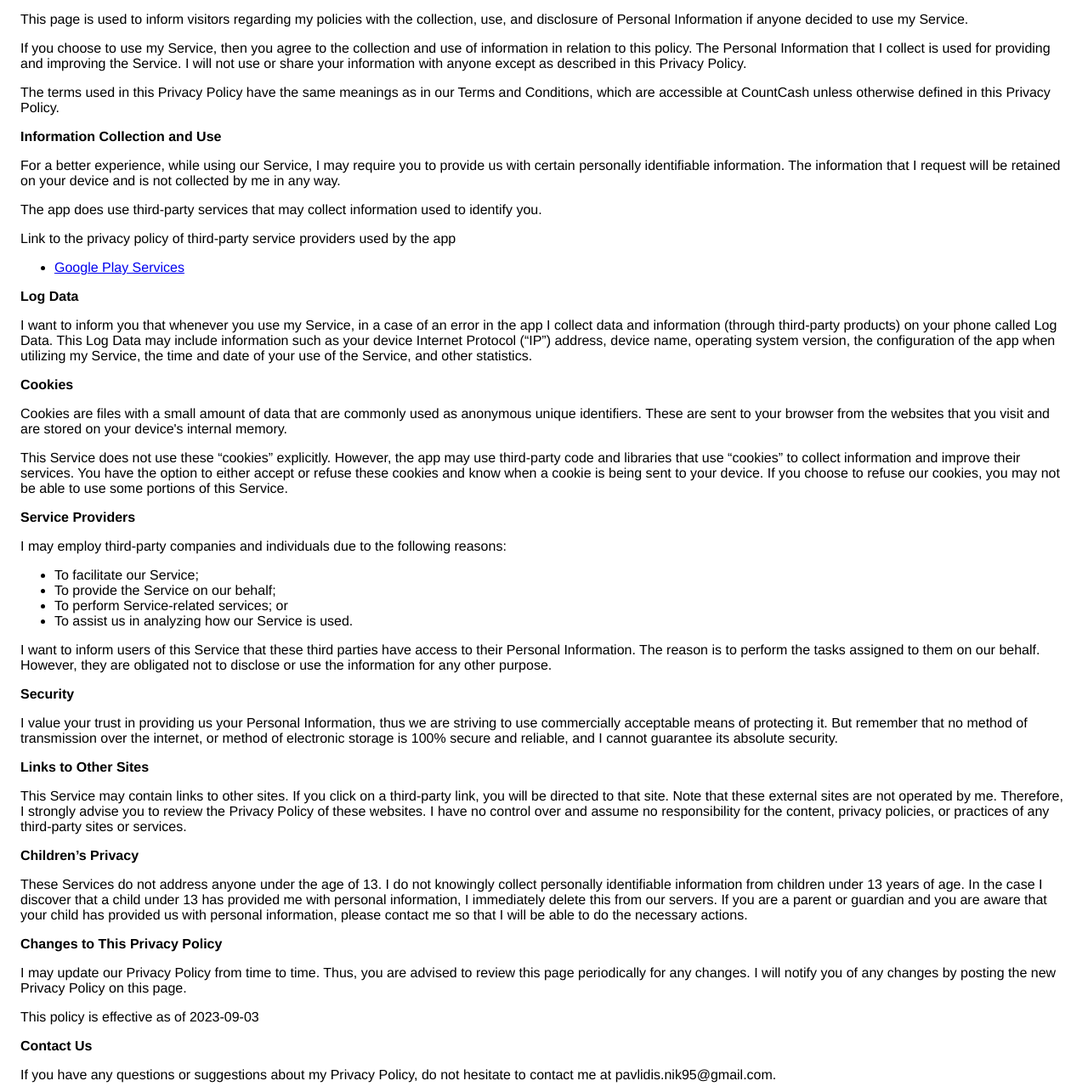
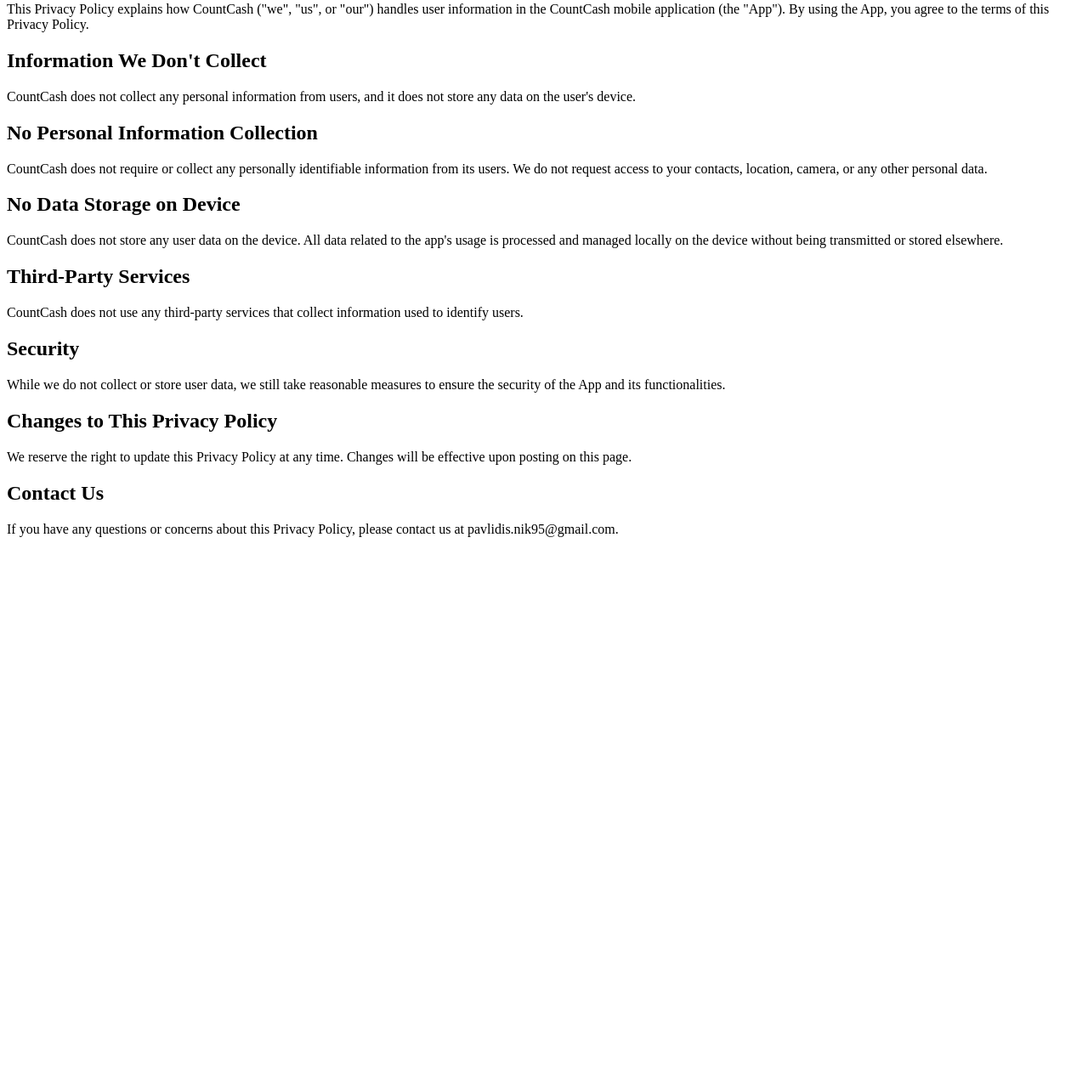
Before and after one commit to pavlidisnick/github.io, a plain HTML site: page count-cash-privacy-policy.html in a window 1280 px wide. Shown: the part 78-1363 px from the top of the page at 85% size. After the commit the page ends 800 px from the top, so only its background shows below. Drawn offline with Linux system fonts and the light colour scheme.

Commit message:
Update policy

```diff
--- a/count-cash-privacy-policy.html
+++ b/count-cash-privacy-policy.html
@@ -1,159 +1,53 @@
 <!DOCTYPE html>
-<html>
+<html lang="en">
 
 <head>
-    <meta charset='utf-8'>
-    <meta name='viewport' content='width=device-width'>
-    <title>Privacy Policy</title>
-    <style>
-        body {
-            font-family: 'Helvetica Neue', Helvetica, Arial, sans-serif;
-            padding: 1em;
-        }
-
-    </style>
+    <meta charset="UTF-8">
+    <meta http-equiv="X-UA-Compatible" content="IE=edge">
+    <meta name="viewport" content="width=device-width, initial-scale=1.0">
+    <title>Privacy Policy for CountCash</title>
 </head>
 
 <body>
-    <strong>Privacy Policy</strong>
-    <p>
-        Nick Pavlidis built the CountCash app as
-        a Free app. This SERVICE is provided by
-        Nick Pavlidis at no cost and is intended for use as
-        is.
-    </p>
-    <p>
-        This page is used to inform visitors regarding my
-        policies with the collection, use, and disclosure of Personal
-        Information if anyone decided to use my Service.
-    </p>
-    <p>
-        If you choose to use my Service, then you agree to
-        the collection and use of information in relation to this
-        policy. The Personal Information that I collect is
-        used for providing and improving the Service. I will not use or share your information with
-        anyone except as described in this Privacy Policy.
-    </p>
-    <p>
-        The terms used in this Privacy Policy have the same meanings
-        as in our Terms and Conditions, which are accessible at
-        CountCash unless otherwise defined in this Privacy Policy.
-    </p>
-    <p><strong>Information Collection and Use</strong></p>
-    <p>
-        For a better experience, while using our Service, I
-        may require you to provide us with certain personally
-        identifiable information. The information that
-        I request will be retained on your device and is not collected by me in any way.
-    </p>
-    <div>
-        <p>
-            The app does use third-party services that may collect
-            information used to identify you.
-        </p>
-        <p>
-            Link to the privacy policy of third-party service providers used
-            by the app
-        </p>
-        <ul>
-            <li><a href="https://www.google.com/policies/privacy/" target="_blank" rel="noopener noreferrer">Google Play
-                    Services</a></li>
-            <!----><!----><!----><!----><!----><!----><!----><!----><!----><!----><!----><!----><!----><!----><!----><!----><!----><!----><!----><!----><!----><!----><!----><!----><!----><!----><!----><!---->
-        </ul>
-    </div>
-    <p><strong>Log Data</strong></p>
-    <p>
-        I want to inform you that whenever you
-        use my Service, in a case of an error in the app
-        I collect data and information (through third-party
-        products) on your phone called Log Data. This Log Data may
-        include information such as your device Internet Protocol
-        (“IP”) address, device name, operating system version, the
-        configuration of the app when utilizing my Service,
-        the time and date of your use of the Service, and other
-        statistics.
-    </p>
-    <p><strong>Cookies</strong></p>
-    <p>
-        Cookies are files with a small amount of data that are
-        commonly used as anonymous unique identifiers. These are sent
-        to your browser from the websites that you visit and are
-        stored on your device's internal memory.
-    </p>
-    <p>
-        This Service does not use these “cookies” explicitly. However,
-        the app may use third-party code and libraries that use
-        “cookies” to collect information and improve their services.
-        You have the option to either accept or refuse these cookies
-        and know when a cookie is being sent to your device. If you
-        choose to refuse our cookies, you may not be able to use some
-        portions of this Service.
-    </p>
-    <p><strong>Service Providers</strong></p>
-    <p>
-        I may employ third-party companies and
-        individuals due to the following reasons:
-    </p>
-    <ul>
-        <li>To facilitate our Service;</li>
-        <li>To provide the Service on our behalf;</li>
-        <li>To perform Service-related services; or</li>
-        <li>To assist us in analyzing how our Service is used.</li>
-    </ul>
-    <p>
-        I want to inform users of this Service
-        that these third parties have access to their Personal
-        Information. The reason is to perform the tasks assigned to
-        them on our behalf. However, they are obligated not to
-        disclose or use the information for any other purpose.
-    </p>
-    <p><strong>Security</strong></p>
-    <p>
-        I value your trust in providing us your
-        Personal Information, thus we are striving to use commercially
-        acceptable means of protecting it. But remember that no method
-        of transmission over the internet, or method of electronic
-        storage is 100% secure and reliable, and I cannot
-        guarantee its absolute security.
-    </p>
-    <p><strong>Links to Other Sites</strong></p>
-    <p>
-        This Service may contain links to other sites. If you click on
-        a third-party link, you will be directed to that site. Note
-        that these external sites are not operated by me.
-        Therefore, I strongly advise you to review the
-        Privacy Policy of these websites. I have
-        no control over and assume no responsibility for the content,
-        privacy policies, or practices of any third-party sites or
-        services.
-    </p>
-    <p><strong>Children’s Privacy</strong></p>
-    <div>
-        <p>
-            These Services do not address anyone under the age of 13.
-            I do not knowingly collect personally
-            identifiable information from children under 13 years of age. In the case
-            I discover that a child under 13 has provided
-            me with personal information, I immediately
-            delete this from our servers. If you are a parent or guardian
-            and you are aware that your child has provided us with
-            personal information, please contact me so that
-            I will be able to do the necessary actions.
-        </p>
-    </div> <!---->
-    <p><strong>Changes to This Privacy Policy</strong></p>
-    <p>
-        I may update our Privacy Policy from
-        time to time. Thus, you are advised to review this page
-        periodically for any changes. I will
-        notify you of any changes by posting the new Privacy Policy on
-        this page.
-    </p>
-    <p>This policy is effective as of 2023-09-03</p>
-    <p><strong>Contact Us</strong></p>
-    <p>
-        If you have any questions or suggestions about my
-        Privacy Policy, do not hesitate to contact me at pavlidis.nik95@gmail.com.
+    <h1>Privacy Policy for CountCash</h1>
+
+    <p>This Privacy Policy explains how CountCash ("we", "us", or "our") handles user information in the CountCash
+        mobile
+        application (the "App"). By using the App, you agree to the terms of this Privacy Policy.</p>
+
+    <h2>Information We Don't Collect</h2>
+
+    <p>CountCash does not collect any personal information from users, and it does not store any data on the user's
+        device.</p>
+
+    <h2>No Personal Information Collection</h2>
+
+    <p>CountCash does not require or collect any personally identifiable information from its users. We do not request
+        access to your contacts, location, camera, or any other personal data.</p>
+
+    <h2>No Data Storage on Device</h2>
+
+    <p>CountCash does not store any user data on the device. All data related to the app's usage is processed and
+        managed locally on the device without being transmitted or stored elsewhere.</p>
+
+    <h2>Third-Party Services</h2>
+
+    <p>CountCash does not use any third-party services that collect information used to identify users.</p>
+
+    <h2>Security</h2>
+
+    <p>While we do not collect or store user data, we still take reasonable measures to ensure the security of the App
+        and its functionalities.</p>
+
+    <h2>Changes to This Privacy Policy</h2>
+
+    <p>We reserve the right to update this Privacy Policy at any time. Changes will be effective upon posting on this
+        page.</p>
+
+    <h2>Contact Us</h2>
+
+    <p>If you have any questions or concerns about this Privacy Policy, please contact us at
+        <span>pav</span>lidis<span>.nik</span>95@g<span>mail.com</span>.
     </p>
 </body>
 
```
